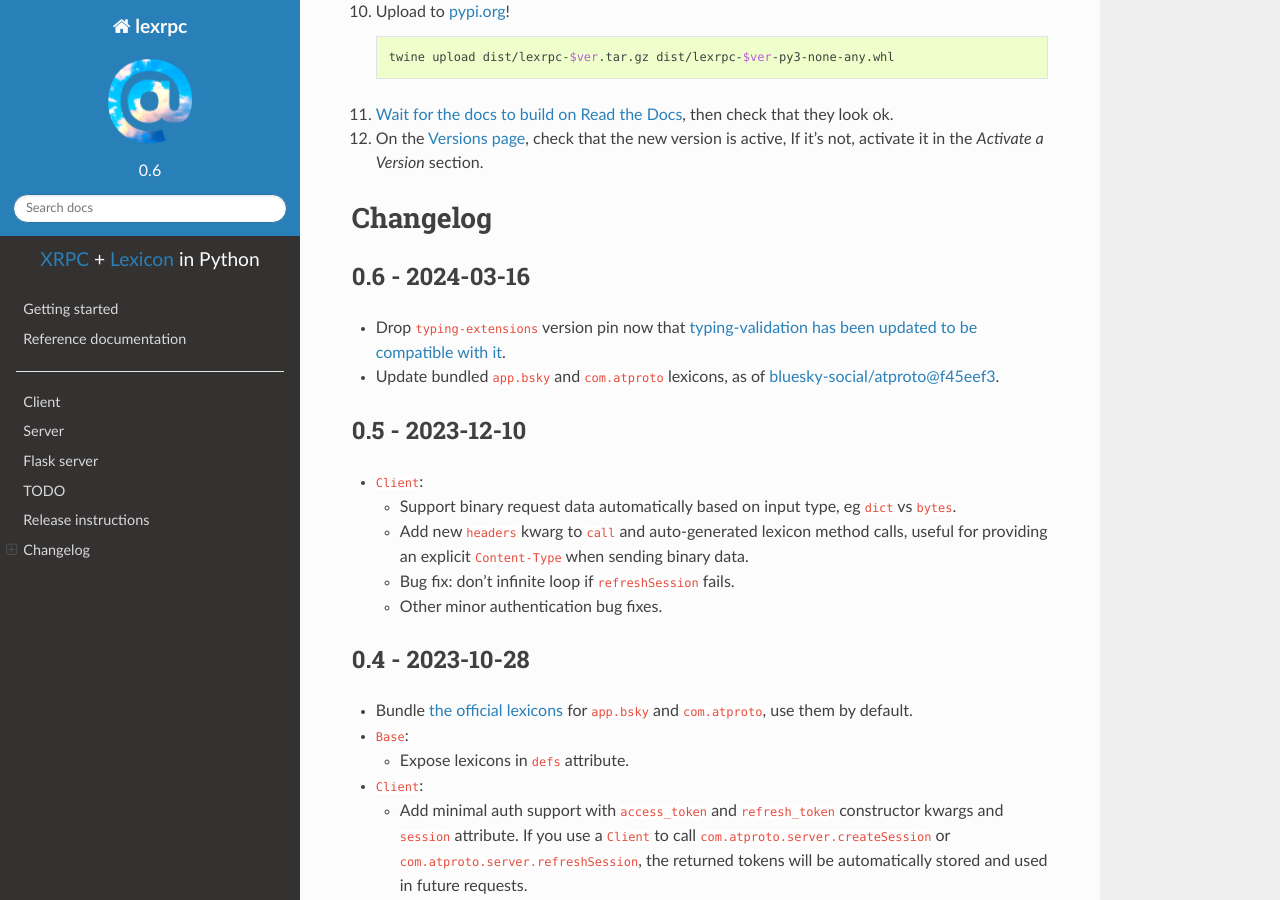
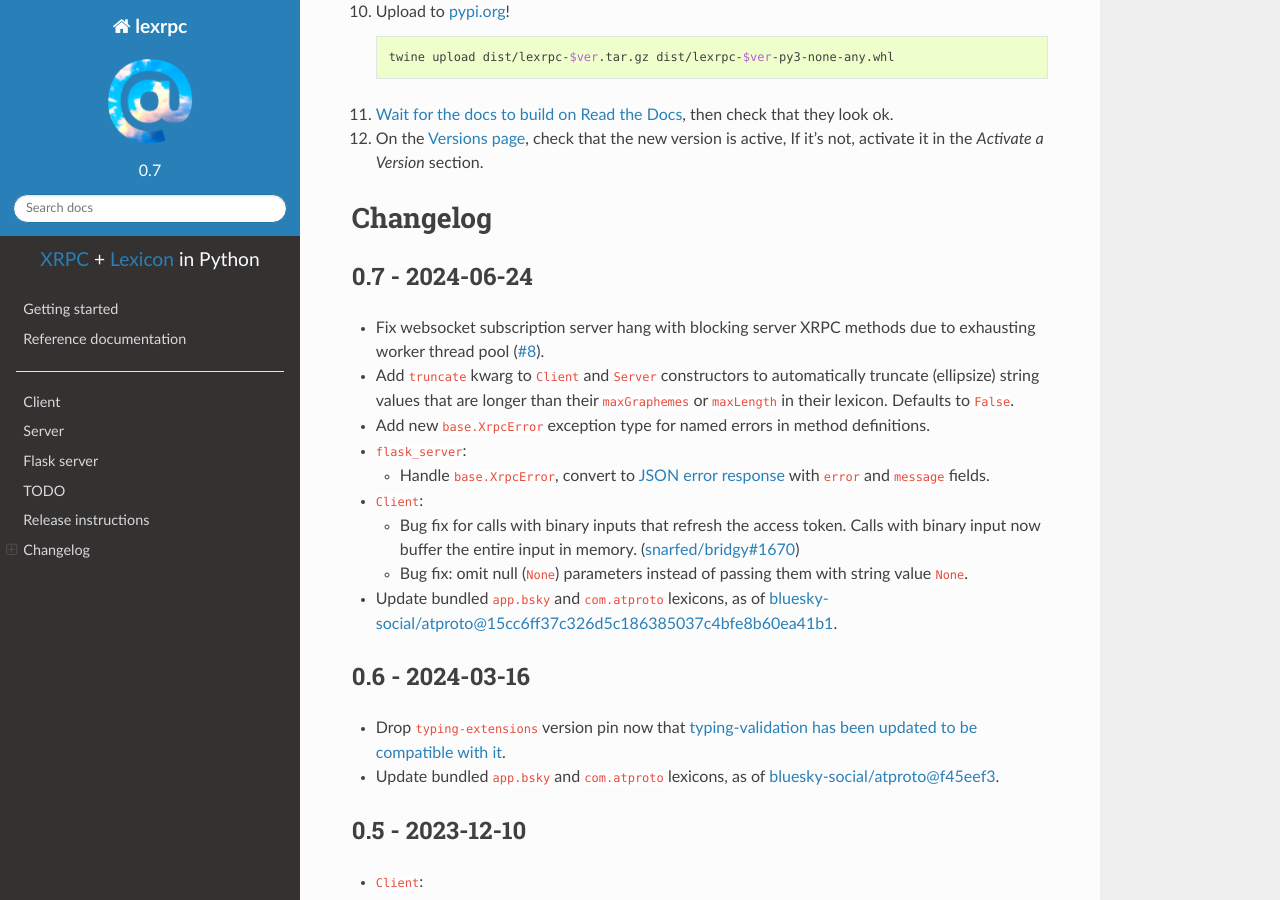
Before and after one commit to snarfed/lexrpc, a Sphinx documentation site: the page built from docs/index.rst, in a window 1280 px wide and 900 px high, scrolled down 4861 px. Built offline with Sphinx 7.4.7 and the Read the Docs theme 2.0.0, drawn with Linux system fonts in a browser that asks for light colours; some of the changed text lies outside the part shown.

```diff
--- a/docs/conf.py
+++ b/docs/conf.py
@@ -88,9 +88,9 @@ author = 'Ryan Barrett'
 # built documents.
 #
 # The short X.Y version.
-version = '0.6'
+version = '0.7'
 # The full version, including alpha/beta/rc tags.
-release = '0.6'
+release = '0.7'
 
 # The language for content autogenerated by Sphinx. Refer to documentation
 # for a list of supported languages.
--- a/docs/index.rst
+++ b/docs/index.rst
@@ -311,6 +311,38 @@ Here’s how to package, test, and ship a new release.
 Changelog
 ---------
 
+0.7 - 2024-06-24
+~~~~~~~~~~~~~~~~
+
+-  Fix websocket subscription server hang with blocking server XRPC
+   methods due to exhausting worker thread pool
+   (`#8 <https://github.com/snarfed/lexrpc/issues/8>`__).
+-  Add ``truncate`` kwarg to ``Client`` and ``Server`` constructors to
+   automatically truncate (ellipsize) string values that are longer than
+   their ``maxGraphemes`` or ``maxLength`` in their lexicon. Defaults to
+   ``False``.
+-  Add new ``base.XrpcError`` exception type for named errors in method
+   definitions.
+-  ``flask_server``:
+
+   -  Handle ``base.XrpcError``, convert to `JSON error
+      response <https://atproto.com/specs/xrpc#error-responses>`__ with
+      ``error`` and ``message`` fields.
+
+-  ``Client``:
+
+   -  Bug fix for calls with binary inputs that refresh the access
+      token. Calls with binary input now buffer the entire input in
+      memory.
+      (`snarfed/bridgy#1670 <https://github.com/snarfed/bridgy/issues/1670>`__)
+   -  Bug fix: omit null (``None``) parameters instead of passing them
+      with string value ``None``.
+
+-  Update bundled ``app.bsky`` and ``com.atproto`` lexicons, as of
+   `bluesky-social/atproto@15cc6ff37c326d5c186385037c4bfe8b60ea41b1 <https://github.com/bluesky-social/atproto/commit/15cc6ff37c326d5c186385037c4bfe8b60ea41b1>`__.
+
+.. _section-1:
+
 0.6 - 2024-03-16
 ~~~~~~~~~~~~~~~~
 
--- a/pyproject.toml
+++ b/pyproject.toml
@@ -16,7 +16,7 @@ where = ['.']
 
 [project]
 name = 'lexrpc'
-version = '0.6'
+version = '0.7'
 authors = [
     { name='Ryan Barrett', email='lexrpc@ryanb.org' },
 ]
```
Also changed, not shown: other parts of docs/index.rst (+12 -12 lines), README.md (+8 -8 lines).
